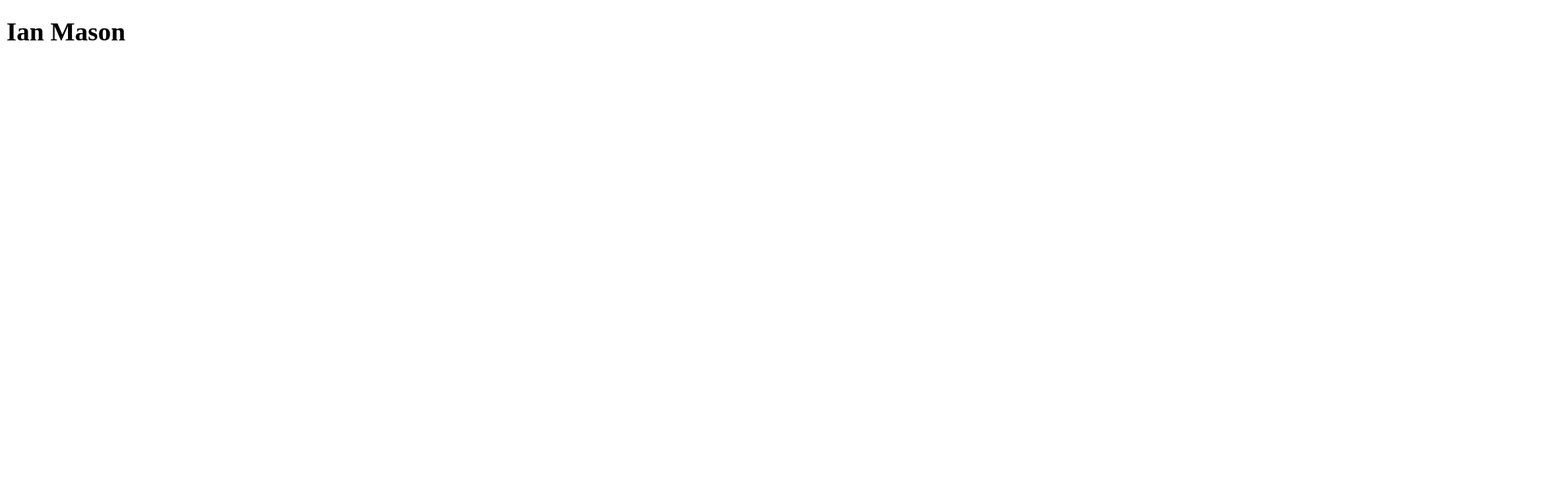
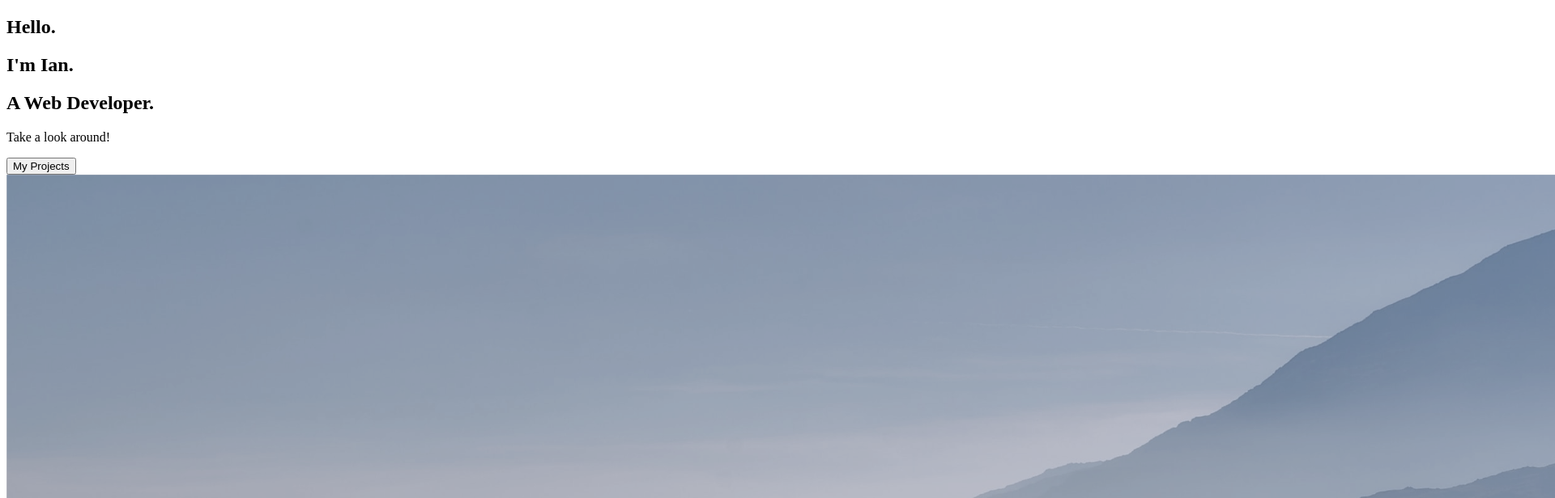
Before and after one commit to ism90/ian-mason-portfolio, a React (Create React App) app: page / in a window 1280 px wide. Shown: the top 616 px of the page at 81% size, 1920 px wide, since content can reach past the window. Built offline with nearby package versions, Linux system fonts and the light colour scheme.

Commit message:
Basic Hero Page Content

```diff
--- a/src/App.jsx
+++ b/src/App.jsx
@@ -1,10 +1,12 @@
 
-import React from 'react'
+import React from "react";
+//Import Pages
+import Hero from "./pages/Hero";
 
 const App = () => {
   return (
-    <div>
-      <h1>Ian Mason</h1>
+    <div className="App">
+      <Hero />
     </div>
   )
 }
--- /dev/null
+++ b/src/components/HeroSection/HeroSection.jsx
@@ -0,0 +1,34 @@
+import React from "react";
+import hero from "../../images/hero.png";
+
+
+const HeroSection = () => {
+  return (
+    <div>
+      <div className="description">
+        <div className="title">
+          <div className="hide">
+            <h2>Hello.</h2>
+          </div>
+          <div className="hide">
+            <h2>
+              I'm <span>Ian</span>.
+            </h2>
+          </div>
+          <div className="hide">
+            <h2>A Web Developer.</h2>
+          </div>
+        </div>
+        <p>
+          Take a look around!
+        </p>
+        <button>My Projects</button>
+      </div>
+      <div className="image">
+        <img src={hero} alt="mountain range" />
+      </div>
+    </div>
+  );
+};
+
+export default HeroSection;
--- /dev/null
+++ b/src/pages/Hero.jsx
@@ -0,0 +1,9 @@
+import React from "react";
+//Page Components
+import HeroSection from "../components/HeroSection/HeroSection";
+
+const AboutUs = () => {
+  return <HeroSection />;
+};
+
+export default AboutUs;
```
Also changed, not shown: src/images/hero.png (added).
